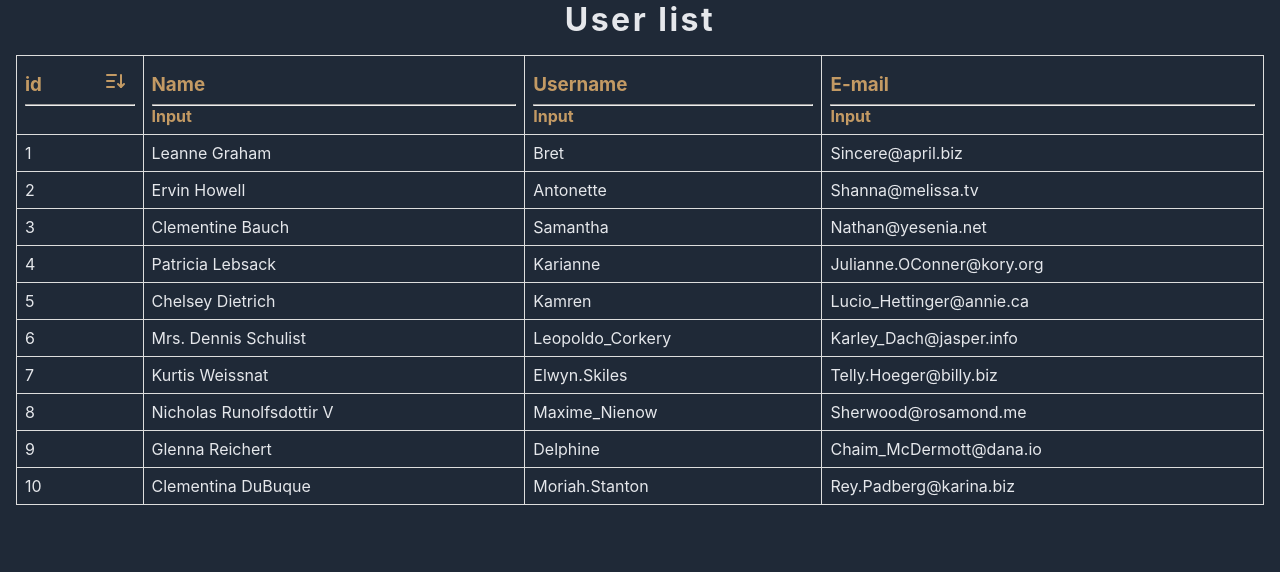
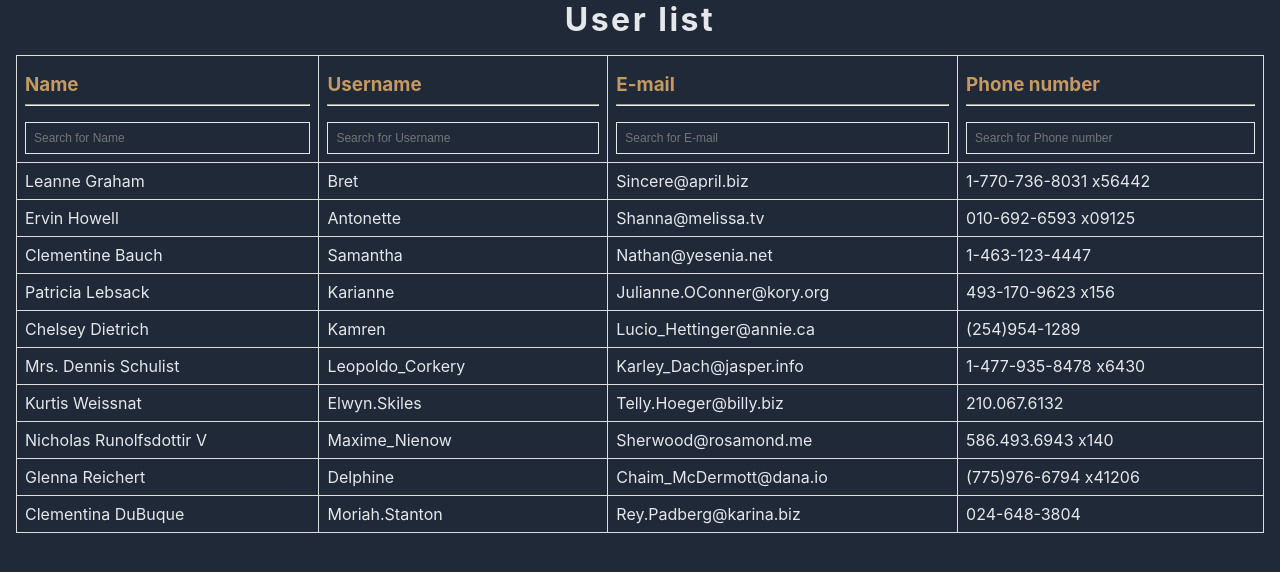
Before and after one commit to yakksiek/task-userstable, a React (Vite) app: page / in a window 1280 px wide. Shown: the top 572 px of the page. Built offline with nearby package versions, Linux system fonts and the light colour scheme.

Commit message:
feat(Input): create input to search field in table header

```diff
--- /dev/null
+++ b/src/components/Input/Input.tsx
@@ -0,0 +1,38 @@
+import { styled } from 'styled-components';
+import { setFilter } from '../../features/filters/filtersSlice';
+import { useAppDispatch, useAppSelector } from '../../hooks/reduxHooks';
+import * as t from '../../types';
+
+const StyledInput = styled.input`
+    background-color: transparent;
+    border: 1px solid var(--font-color-main);
+    min-height: 2rem;
+    margin-top: 1rem;
+    width: 100%;
+    font-size: 0.75rem;
+    padding: 0.5rem;
+    color: var(--font-color-accent);
+    outline: none;
+
+    &:focus {
+        border-color: var(--font-color-accent);
+    }
+`;
+
+interface InputProps {
+    filterKey: keyof t.StateFilters;
+    placeholder: string;
+}
+
+function Input({ filterKey, placeholder }: InputProps) {
+    const dispatch = useAppDispatch();
+    const value = useAppSelector(state => state.filters[filterKey]);
+
+    function handleInputChange(e: React.ChangeEvent<HTMLInputElement>) {
+        dispatch(setFilter({ query: e.target.value, filterKey }));
+    }
+
+    return <StyledInput type='text' placeholder={placeholder} onChange={handleInputChange} value={value} />;
+}
+
+export default Input;
--- /dev/null
+++ b/src/components/Input/index.ts
@@ -0,0 +1,3 @@
+import Input from './Input';
+
+export default Input;
--- /dev/null
+++ b/src/components/Table/Table.styled.ts
@@ -0,0 +1,19 @@
+import styled from 'styled-components';
+
+export const StyledScrollableContainer = styled.div`
+    overflow-x: auto;
+    margin-top: 1rem;
+    padding: 0 1rem;
+`;
+
+export const StyledTable = styled.table`
+    width: 100%;
+    border-collapse: collapse;
+
+    td,
+    th {
+        border: 1px solid #ddd;
+        text-align: left;
+        padding: 8px;
+    }
+`;
--- a/src/components/Table/Table.tsx
+++ b/src/components/Table/Table.tsx
@@ -1,35 +1,18 @@
-import { styled } from 'styled-components';
+import { useMemo } from 'react';
+import { useAppSelector } from '../../hooks/reduxHooks';
+
+import * as h from '../../helpers';
 import * as t from '../../types';
-import * as h from '../../helpers';
 import Heading from '../Heading';
+import { StyledScrollableContainer, StyledTable } from './Table.styled';
+import TableBody from './TableBody';
 import TableHeader from './TableHeader';
-import TableBody from './TableBody';
-import { useAppSelector } from '../../hooks/reduxHooks';
-import { useMemo } from 'react';
 
 interface TableProps {
     tableContent: t.User[];
     headerData: t.HeaderCell[];
     title?: string;
 }
-
-const StyledScrollableContainer = styled.div`
-    overflow-x: auto;
-    margin-top: 1rem;
-    padding: 0 1rem;
-`;
-
-const StyledTable = styled.table`
-    width: 100%;
-    border-collapse: collapse;
-
-    td,
-    th {
-        border: 1px solid #ddd;
-        text-align: left;
-        padding: 8px;
-    }
-`;
 
 function Table({ tableContent, headerData, title }: TableProps) {
     const { column: sortingColumn, order: sortingOrder } = useAppSelector(store => store.sorting);
--- a/src/components/Table/TableHeaderCell.tsx
+++ b/src/components/Table/TableHeaderCell.tsx
@@ -6,6 +6,7 @@ import { useAppSelector } from '../../hooks/reduxHooks';
 
 import { setSorting } from '../../features/sorting/sortingSlice';
 import * as t from '../../types';
+import Input from '../Input';
 
 interface TableHeaderCellProps {
     cellData: t.HeaderCell;
@@ -83,7 +84,7 @@ function TableHeaderCell({ cellData }: TableHeaderCellProps) {
                 </StyledButtonContainer>
             </StyledHeader>
             <hr />
-            {filter && <p>Input</p>}
+            {filter && <Input filterKey={field} placeholder={`Search for ${title}`} />}
         </StyledTableHeader>
     );
 }
--- a/src/data/tableHeader.ts
+++ b/src/data/tableHeader.ts
@@ -1,11 +1,6 @@
 import * as t from '../types';
 
 export const userTableHeadersConfig: t.HeaderCell[] = [
-    {
-        title: 'id',
-        field: 'id',
-        filter: false,
-    },
     {
         title: 'Name',
         field: 'name',
@@ -21,4 +16,9 @@ export const userTableHeadersConfig: t.HeaderCell[] = [
         field: 'email',
         filter: true,
     },
+    {
+        title: 'Phone number',
+        field: 'phone',
+        filter: true,
+    },
 ];
--- a/src/types/User.ts
+++ b/src/types/User.ts
@@ -28,4 +28,4 @@ export interface User {
     company: Company;
 }
 
-export type SimpleUser = Pick<User, 'name' | 'username' | 'email' | 'id'>;
+export type SimpleUser = Pick<User, 'name' | 'username' | 'email' | 'phone'>;
```
